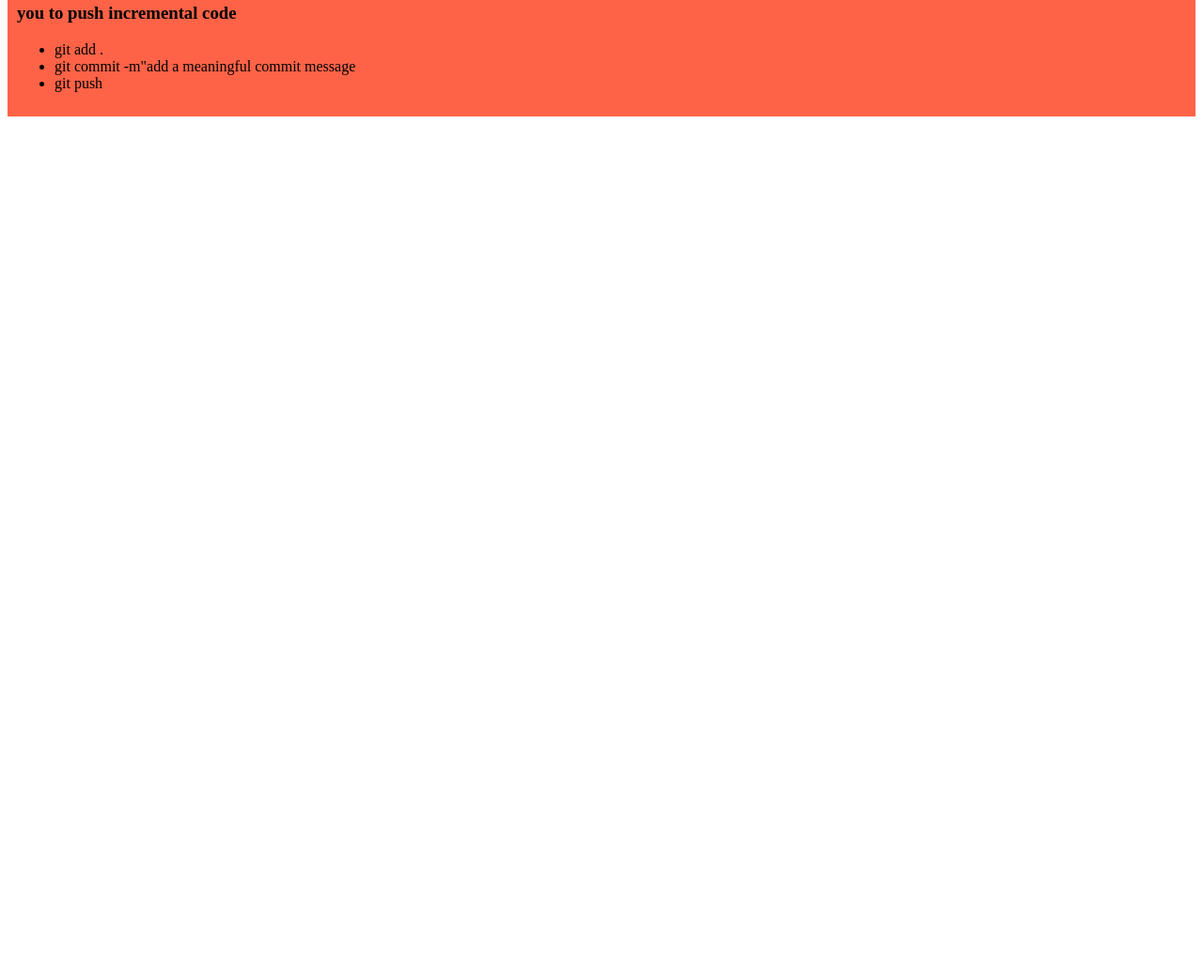
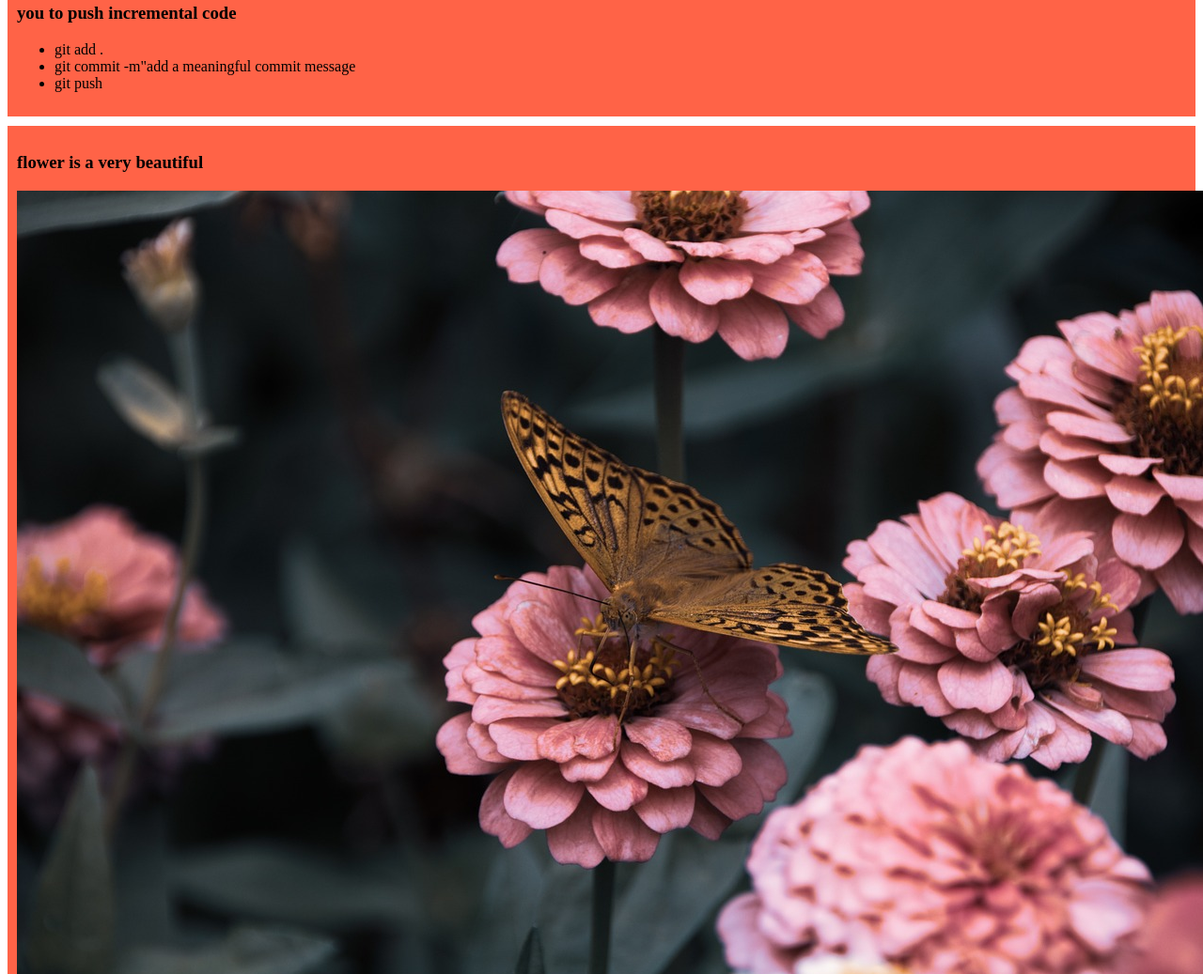
Before and after one commit to mamun517/my-simple-website, a plain HTML site: page index.html in a window 1280 px wide. Shown: the part 458-1495 px from the top of the page at 94% size. Before the commit the page ends 800 px from the top, so only its background shows below. Drawn offline with Linux system fonts and the light colour scheme.

Commit message:
flower is fragrence

```diff
--- a/index.html
+++ b/index.html
@@ -27,6 +27,10 @@
             <li>git push</li>
         </ul>
     </div>
+    <div>
+        <h3>flower is a very beautiful</h3>
+        <img src="images/flower.jpg" alt="">
+    </div>
     </body>
 
 </html>
```
Also changed, not shown: images/flower.jpg (added).
